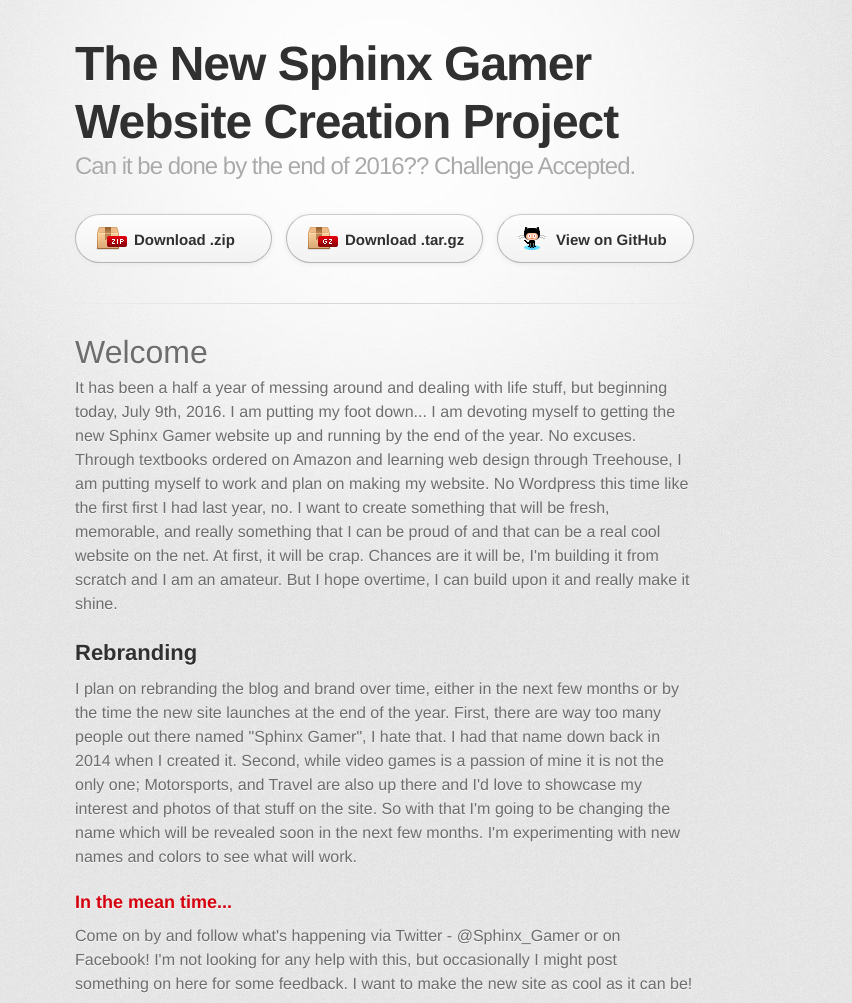
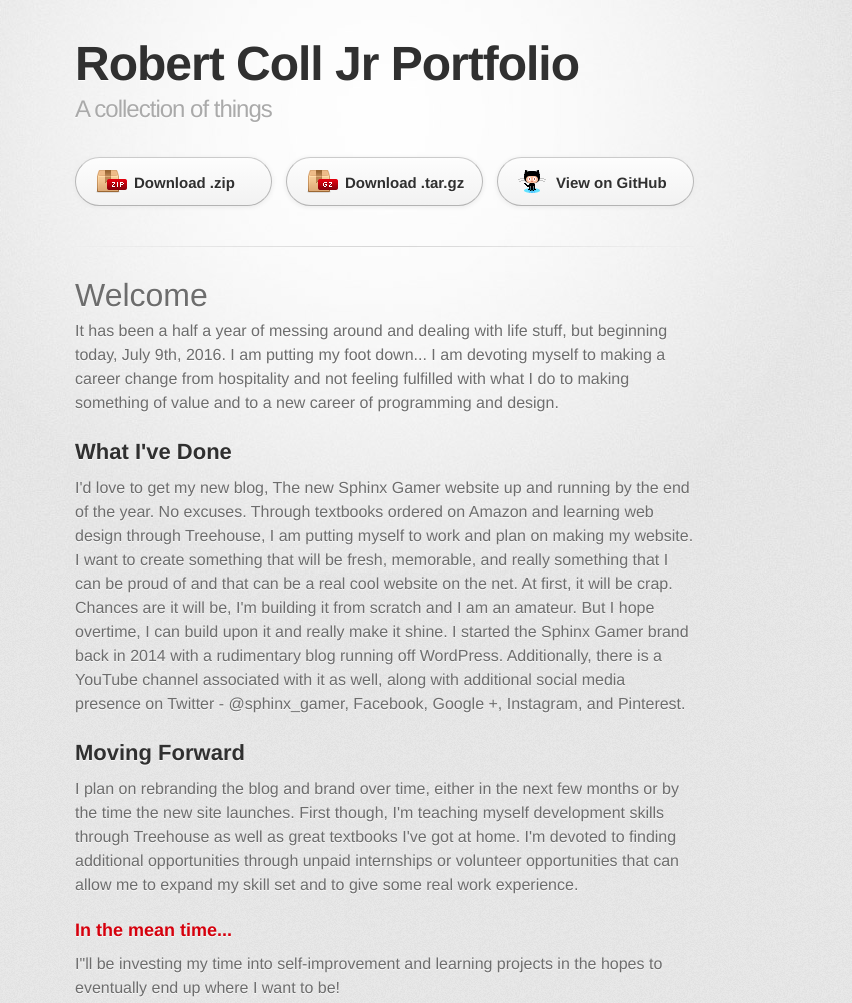
Before and after one commit to Sphinx-Gamer/new.awesome-website, a plain HTML site: page index.html in a window 1280 px wide. Shown: the top 1003 px of the page, without its empty margins (255-1107 px from the left). Drawn offline with Linux system fonts and the light colour scheme; a web font is replaced by a local one.

Commit message:
Create gh-pages branch via GitHub

```diff
--- a/index.html
+++ b/index.html
@@ -10,7 +10,7 @@
     <!--[if lt IE 9]>
     <script src="//html5shiv.googlecode.com/svn/trunk/html5.js"></script>
     <![endif]-->
-    <title>The New Sphinx Gamer Website Creation Project by Sphinx-Gamer</title>
+    <title>Robert Coll Jr Portfolio by Sphinx-Gamer</title>
   </head>
 
   <body>
@@ -18,8 +18,8 @@
       <div class="inner">
 
         <header>
-          <h1>The New Sphinx Gamer Website Creation Project</h1>
-          <h2>Can it be done by the end of 2016?? Challenge Accepted.</h2>
+          <h1>Robert Coll Jr Portfolio</h1>
+          <h2>A collection of things</h2>
         </header>
 
         <section id="downloads" class="clearfix">
@@ -34,21 +34,27 @@
           <h1>
 <a id="welcome" class="anchor" href="#welcome" aria-hidden="true"><span aria-hidden="true" class="octicon octicon-link"></span></a>Welcome</h1>
 
-<p>It has been a half a year of messing around and dealing with life stuff, but beginning today, July 9th, 2016. I am putting my foot down... I am devoting myself to getting the new Sphinx Gamer website up and running by the end of the year. No excuses. Through textbooks ordered on Amazon and learning web design through Treehouse, I am putting myself to work and plan on making my website. No Wordpress this time like the first first I had last year, no. I want to create something that will be fresh, memorable, and really something that I can be proud of and that can be a real cool website on the net. At first, it will be crap. Chances are it will be, I'm building it from scratch and I am an amateur. But I hope overtime, I can build upon it and really make it shine.   </p>
+<p>It has been a half a year of messing around and dealing with life stuff, but beginning today, July 9th, 2016. I am putting my foot down... I am devoting myself to making a career change from hospitality and not feeling fulfilled with what I do to making something of value and to a new career of programming and design.</p>
 
 <h2>
-<a id="rebranding" class="anchor" href="#rebranding" aria-hidden="true"><span aria-hidden="true" class="octicon octicon-link"></span></a>Rebranding</h2>
+<a id="what-ive-done" class="anchor" href="#what-ive-done" aria-hidden="true"><span aria-hidden="true" class="octicon octicon-link"></span></a>What I've Done</h2>
 
-<p>I plan on rebranding the blog and brand over time, either in the next few months or by the time the new site launches at the end of the year. First, there are way too many people out there named "Sphinx Gamer", I hate that. I had that name down back in 2014 when I created it. Second, while video games is a passion of mine it is not the only one; Motorsports, and Travel are also up there and I'd love to showcase my interest and photos of that stuff on the site. So with that I'm going to be changing the name which will be revealed soon in the next few months. I'm experimenting with new names and colors to see what will work.</p>
+<p>I'd love to get my new blog, The new Sphinx Gamer website up and running by the end of the year. No excuses. Through textbooks ordered on Amazon and learning web design through Treehouse, I am putting myself to work and plan on making my website. I want to create something that will be fresh, memorable, and really something that I can be proud of and that can be a real cool website on the net. At first, it will be crap. Chances are it will be, I'm building it from scratch and I am an amateur. But I hope overtime, I can build upon it and really make it shine. I started the Sphinx Gamer brand back in 2014 with a rudimentary blog running off WordPress. Additionally, there is a YouTube channel associated with it as well, along with additional social media presence on Twitter - @sphinx_gamer, Facebook, Google +, Instagram, and Pinterest.  </p>
+
+<h2>
+<a id="moving-forward" class="anchor" href="#moving-forward" aria-hidden="true"><span aria-hidden="true" class="octicon octicon-link"></span></a>Moving Forward</h2>
+
+<p>I plan on rebranding the blog and brand over time, either in the next few months or by the time the new site launches.
+First though, I'm teaching myself development skills through Treehouse as well as great textbooks I've got at home. I'm devoted to finding additional opportunities through unpaid internships or volunteer opportunities that can allow me to expand my skill set and to give some real work experience. </p>
 
 <h3>
 <a id="in-the-mean-time" class="anchor" href="#in-the-mean-time" aria-hidden="true"><span aria-hidden="true" class="octicon octicon-link"></span></a>In the mean time...</h3>
 
-<p>Come on by and follow what's happening via Twitter - @Sphinx_Gamer or on Facebook! I'm not looking for any help with this, but occasionally I might post something on here for some feedback. I want to make the new site as cool as it can be!</p>
+<p>I"ll be investing my time into self-improvement and learning projects in the hopes to eventually end up where I want to be!</p>
         </section>
 
         <footer>
-          The New Sphinx Gamer Website Creation Project is maintained by <a href="https://github.com/Sphinx-Gamer">Sphinx-Gamer</a><br>
+          Robert Coll Jr Portfolio is maintained by <a href="https://github.com/Sphinx-Gamer">Sphinx-Gamer</a><br>
           This page was generated by <a href="https://pages.github.com">GitHub Pages</a>. Tactile theme by <a href="https://twitter.com/jasonlong">Jason Long</a>.
         </footer>
 
```
Also changed, not shown: params.json (+3 -3 lines).
